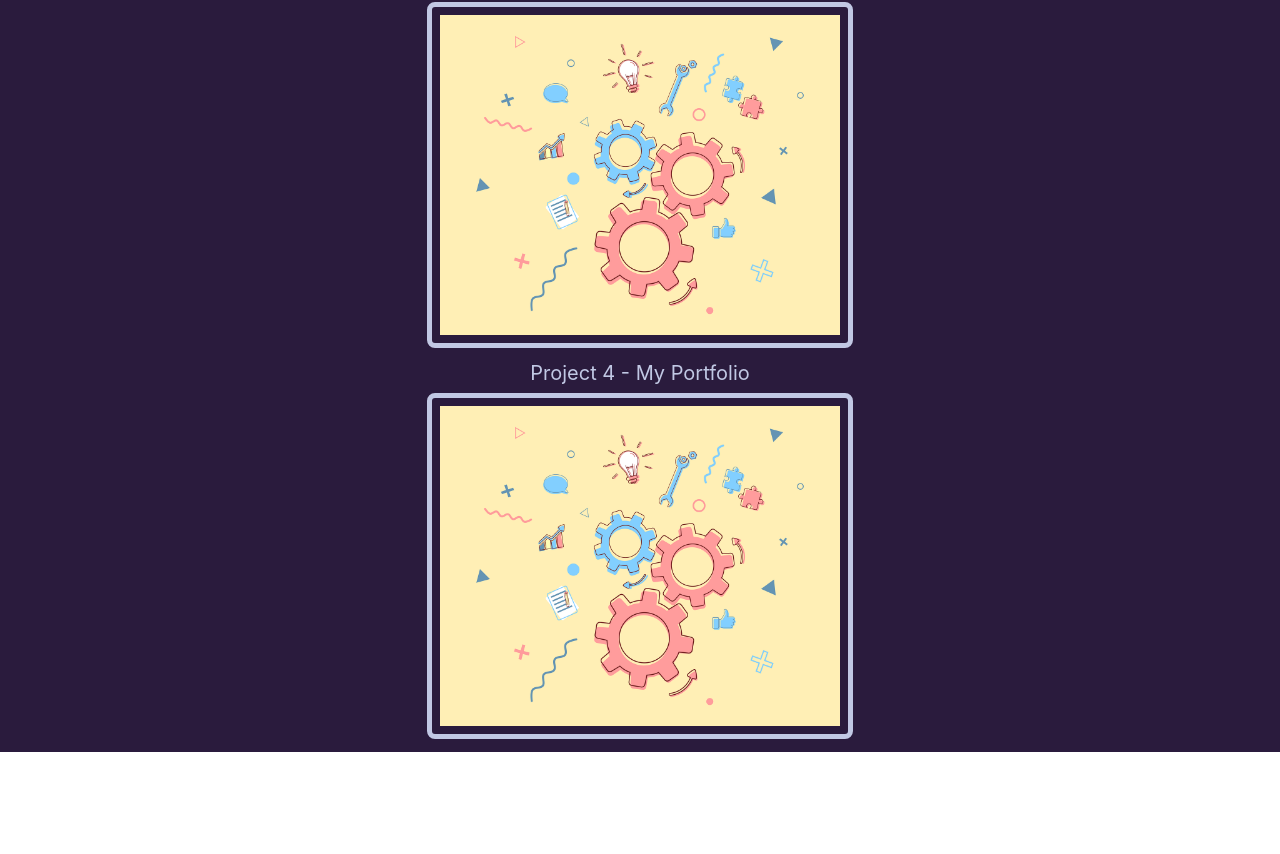
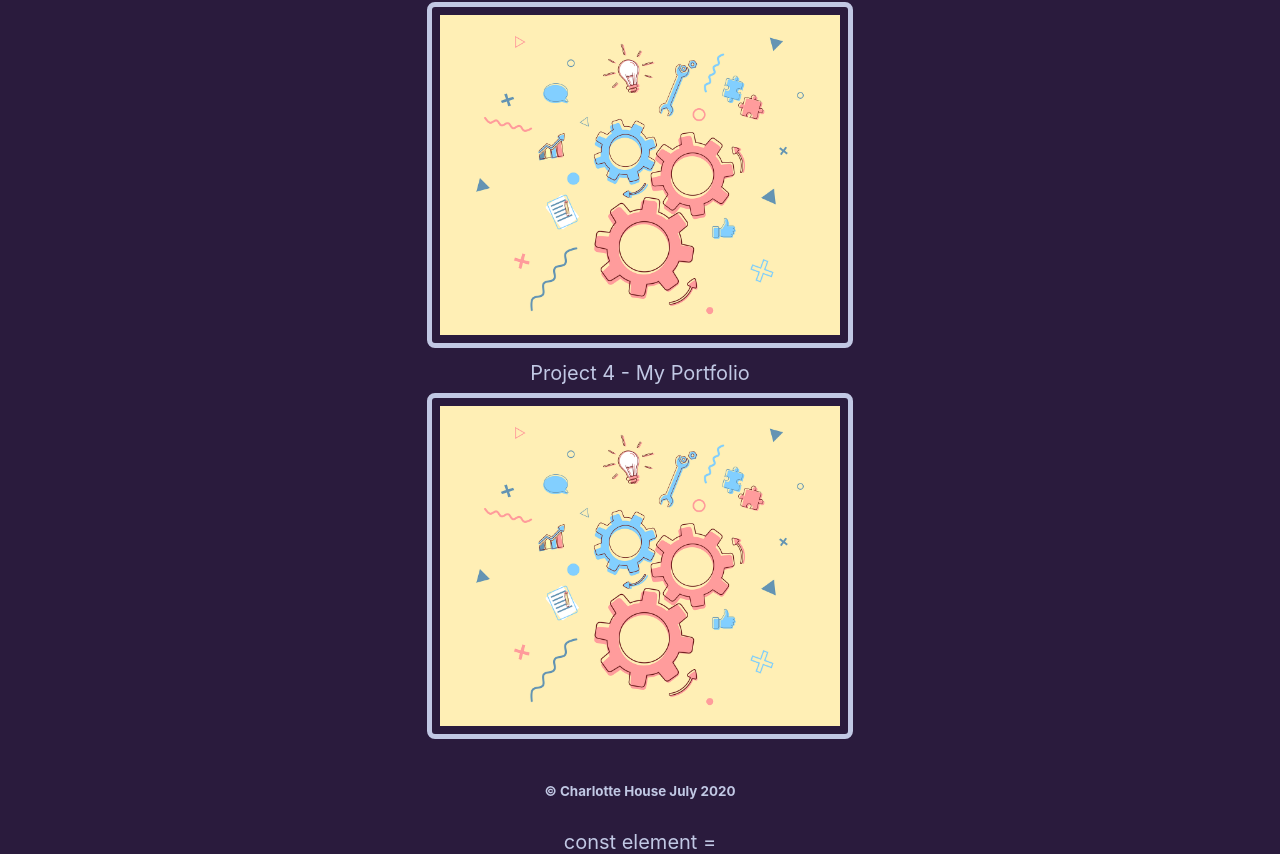
Before and after one commit to lottieh/MyWebpage, a React (Create React App) app: page / in a window 1280 px wide. Shown: the part 1481-2335 px from the top of the page. Before the commit the page ends 2233 px from the top, so only its background shows below. Built offline with nearby package versions, Linux system fonts and the light colour scheme.

Commit message:
import footer component

```diff
--- a/src/App.js
+++ b/src/App.js
@@ -7,6 +7,8 @@ import Project1 from './Homepage/Project1';
 import Project2 from './Homepage/Project2';
 import Project3 from './Homepage/Project3';
 import Project4 from './Homepage/Project4';
+import Footer from './Homepage/Footer';
+
 
 class App extends React.Component {
   render() {
@@ -32,6 +34,7 @@ class App extends React.Component {
 
 
         </header>
+        <Footer />
       </div>
       </div>
     );
--- a/src/Homepage/Footer.js
+++ b/src/Homepage/Footer.js
@@ -9,9 +9,10 @@ class Footer extends React.Component {
            <div className ="Footer">
 
             <h6> © Charlotte House July 2020</h6>
+            const element = <FontAwesomeIcon icon ="Coffee"/>
 
-//todo - Add in git hub logo and link
-// Todo - Add Linkedin logo and link
+{/* // todo - Add in git hub logo and link
+// Todo - Add Linkedin logo and link */}
 
         </div>
         )}}
```
